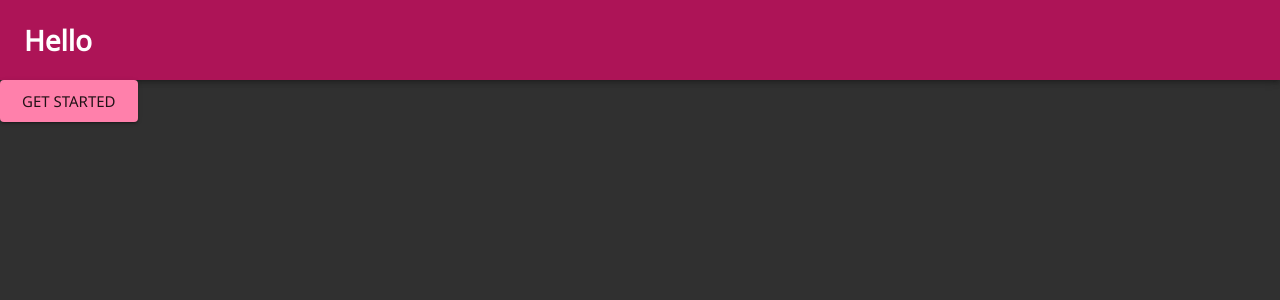
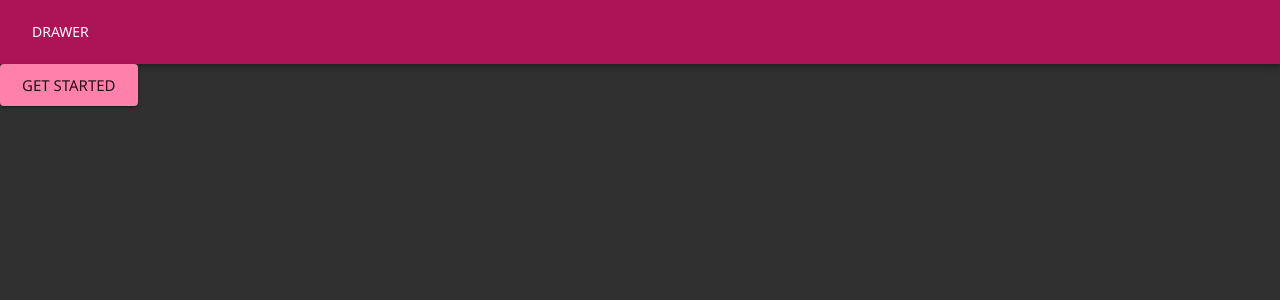
Before and after one commit to Cyntheon/BDONinja, a Next.js app: page / in a window 1280 px wide. Shown: the top 300 px of the page. Built offline with nearby package versions, Linux system fonts and the light colour scheme.

Commit message:
Add a swipeable drawer

```diff
--- a/src/main/Main.tsx
+++ b/src/main/Main.tsx
@@ -1,16 +1,22 @@
-import {AppBar, Container, Toolbar} from "@material-ui/core";
+import {Container} from "@material-ui/core";
+import Topbar from "main/topbar/Topbar";
+import {useCallback, useState} from "react";
+import Drawer from "main/drawer/Drawer";
 
 const Main = ({children}: {children: any}) => {
+  const [drawerOpen, setDrawerOpen] = useState(false);
+
+  const toggleDrawerOpen = useCallback(() => {
+    setDrawerOpen((open) => !open);
+  }, [setDrawerOpen]);
+
   return (
     <Container
       disableGutters
       maxWidth={false}
     >
-      <AppBar position="static">
-        <Toolbar>
-          <h1>Hello</h1>
-        </Toolbar>
-      </AppBar>
+      <Drawer drawerOpen={drawerOpen} setDrawerOpen={setDrawerOpen} />
+      <Topbar toggleDrawerOpen={toggleDrawerOpen} />
       {children}
     </Container>
   );
--- /dev/null
+++ b/src/main/drawer/Drawer.tsx
@@ -0,0 +1,28 @@
+import {SwipeableDrawer} from "@material-ui/core";
+import {Dispatch, SetStateAction} from "react";
+import DrawerList from "main/drawer/DrawerList";
+import {css} from "@emotion/react";
+
+interface Props {
+  drawerOpen: boolean,
+  setDrawerOpen: Dispatch<SetStateAction<boolean>>
+}
+
+const Drawer = ({drawerOpen, setDrawerOpen}: Props) => {
+  return (
+    <SwipeableDrawer
+      onClose={() => setDrawerOpen(false)}
+      onOpen={() => setDrawerOpen(true)}
+      open={drawerOpen}
+      css={css`
+        .MuiDrawer-paper {
+          width: 250px;
+        }
+      `}
+    >
+      <DrawerList />
+    </SwipeableDrawer>
+  );
+};
+
+export default Drawer;
--- /dev/null
+++ b/src/main/drawer/DrawerList.tsx
@@ -0,0 +1,13 @@
+import {List, ListItem, ListItemText} from "@material-ui/core";
+
+const DrawerList = () => {
+  return (
+    <List component="nav">
+      <ListItem button>
+        <ListItemText primary="Testing" />
+      </ListItem>
+    </List>
+  );
+};
+
+export default DrawerList;
--- /dev/null
+++ b/src/main/topbar/Topbar.tsx
@@ -0,0 +1,17 @@
+import {AppBar, Button, Toolbar} from "@material-ui/core";
+
+interface Props {
+  toggleDrawerOpen: () => void;
+}
+
+const Topbar = ({toggleDrawerOpen}: Props) => {
+  return (
+    <AppBar position="static">
+      <Toolbar>
+        <Button onClick={toggleDrawerOpen}>Drawer</Button>
+      </Toolbar>
+    </AppBar>
+  );
+};
+
+export default Topbar;
```
